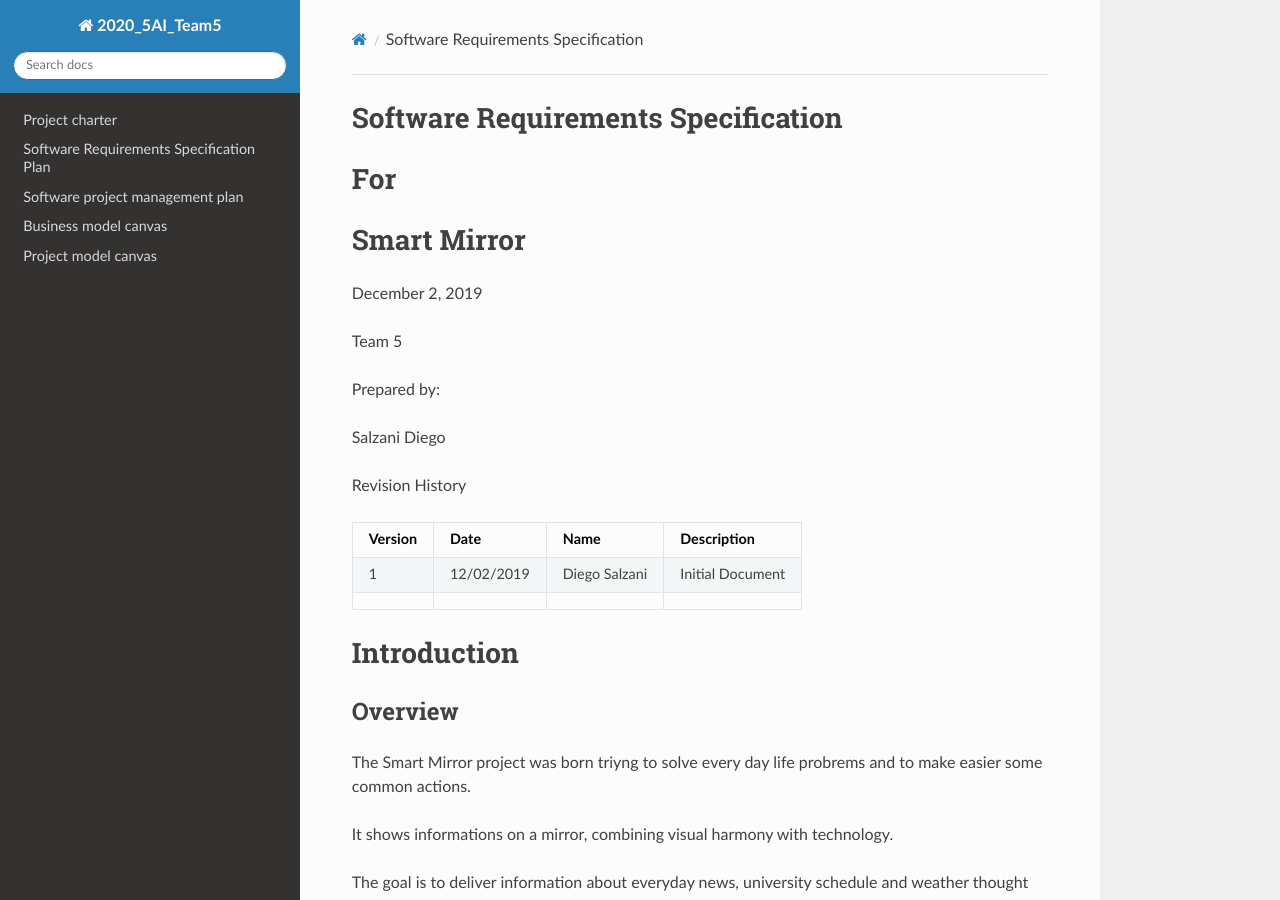
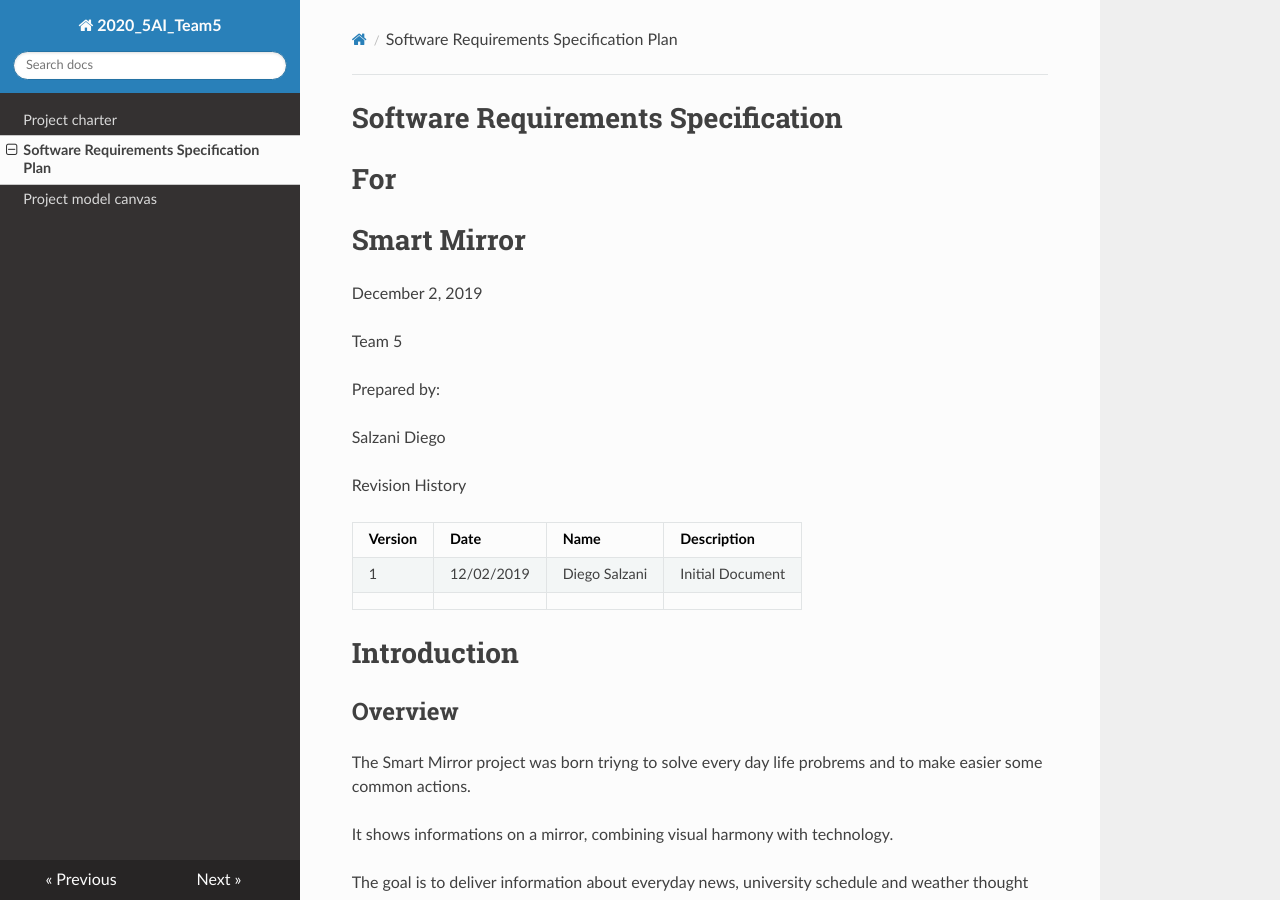
Before and after one commit to diegosalzani/smartmirror_5ai_team5, an MkDocs documentation site: the page built from docs/Software_requirements.md, in a window 1280 px wide and 900 px high. Built offline with MkDocs 1.6.1, drawn with Linux system fonts in a browser that asks for light colours; nearby versions of some CDN libraries.

Commit message:
Update mkdocs.yml

```diff
--- a/mkdocs.yml
+++ b/mkdocs.yml
@@ -1,11 +1,9 @@
 site_name: 2020_5AI_Team5
 
 nav:
-    - 'Project charter': 'project charter.md'
-    - 'Software Requirements Specification Plan': 'software requirements specification plan.md'
-    - 'Software project management plan': 'software project management plan.md'
-    - 'Business model canvas': 'business model canvas.md'
-    - 'Project model canvas': 'project model canvas.md'
+    - 'Project charter': 'Project Charter.md'
+    - 'Software Requirements Specification Plan': 'Software_requirements.md'
+    - 'Project model canvas': 'Project Model Canvas.md'
 
 theme:
     name: readthedocs
```
